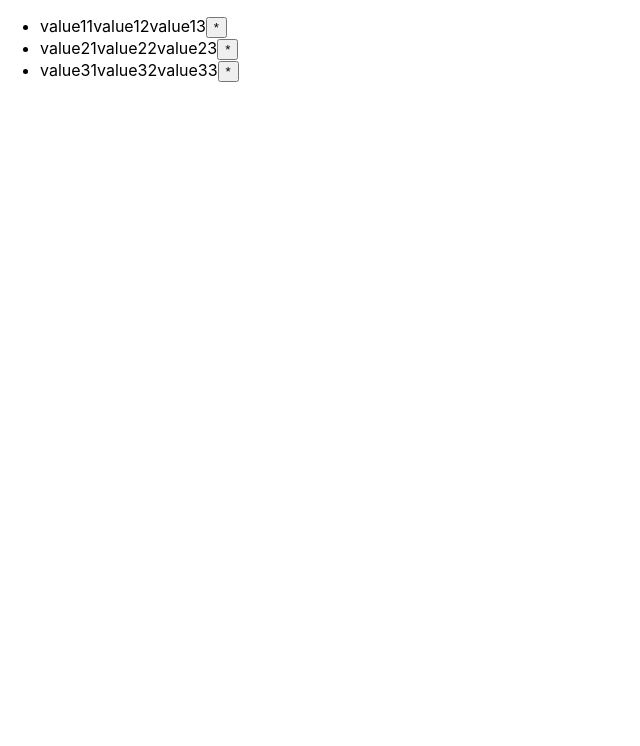
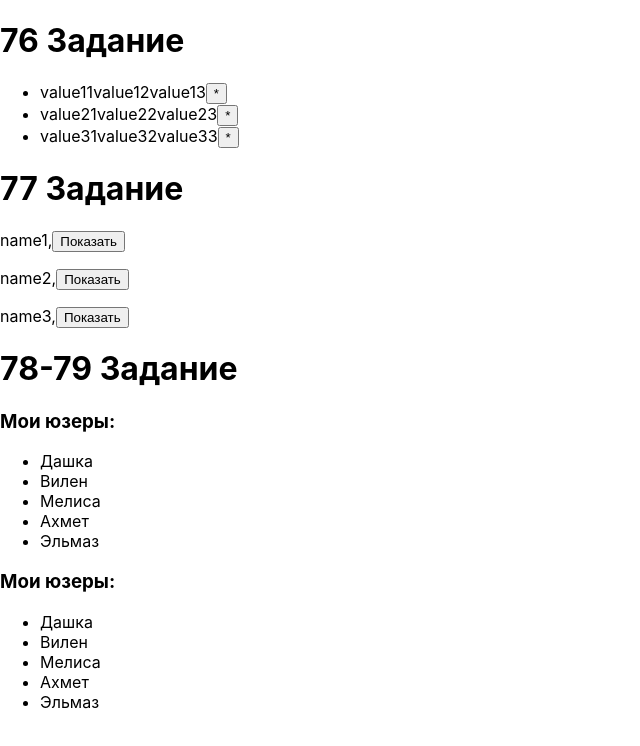
Before and after one commit to Vilen-lfk/React_tasks, a React (Create React App) app: page / in a window 1280 px wide. Shown: the top 746 px of the page, without its empty margins (0-640 px from the left). Built offline with nearby package versions, Linux system fonts and the light colour scheme.

Commit message:
77-79 tasks

```diff
--- a/src/App5.js
+++ b/src/App5.js
@@ -1,6 +1,11 @@
+import uuid from "react-uuid";
 import React, { useState } from 'react';
+import Product from './Product';
+
 
 function App() {
+
+	//76
     const initNotes = [
         {
             id: 'GYi9G_uC4gBF1e2SixDvu',
@@ -21,6 +26,7 @@ function App() {
             prop3: 'value33',
         },
     ];
+
     const [notes, setNotes] = useState(initNotes);
 
     function doSmth(id) {
@@ -46,11 +52,65 @@ function App() {
 		</li>;
 	});
 
-	return <div>
-		<ul>
-			{result}
-		</ul>
-	</div>;
+	//77
+	const use = [
+		{
+			id: uuid(),
+			name: 'name1',
+			desc: 'long description 1',
+			show: false,
+		},
+		{
+			id: uuid(),
+			name: 'name2',
+			desc: 'long description 2',
+			show: false,
+		},
+		{
+			id: uuid(),
+			name: 'name3',
+			desc: 'long description 3',
+			show: false,
+		},
+	];
+	function toggleDescription(id){
+		setUsers(
+			users.map((user)=>
+				user.id === id ? {...user, show: !user.show } : user
+			)
+		);
+	}
+	const [users, setUsers] = useState(use);
+	const res = users.map(user =>{
+		return <p key={user.id}>
+			{user.name},
+			{user.show && <i> {user.desc}</i>}
+			<button onClick = {() => toggleDescription(user.id)}>
+				{user.show ? 'Скрыть' : 'Показать'}
+			</button>
+		</p>
+	})
+	return(
+		<>
+		<div>
+			<h1>76 Задание</h1>
+			<ul>
+				{result}
+			</ul>
+		</div>
+		<div>
+			<h1>77 Задание</h1>
+			{res}
+		</div>
+		<div>
+			<h1>78-79 Задание</h1>
+			<Product />
+			<Product />
+		</div>
+		</>
+	);
+
 }
 
+
 export default App;
--- /dev/null
+++ b/src/Product.js
@@ -0,0 +1,16 @@
+import React from 'react';
+
+function Product() {
+	return (<>
+        <h3>Мои юзеры:</h3>
+        <ul>
+            <li>Дашка</li>
+            <li>Вилен</li>
+            <li>Мелиса</li>
+            <li>Ахмет</li>
+            <li>Эльмаз</li>
+        </ul>
+    </>);
+}
+
+export default Product;
```
